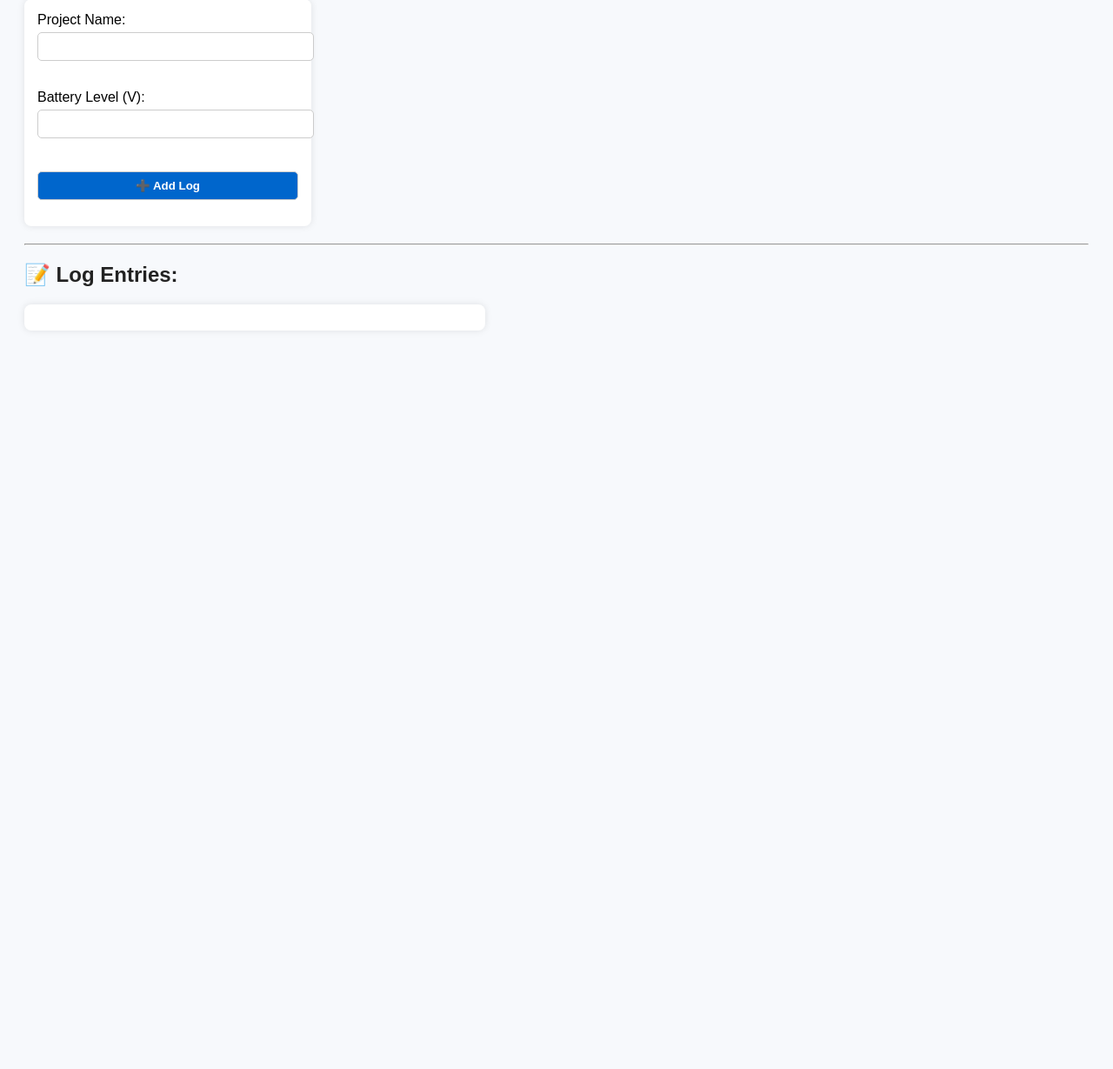
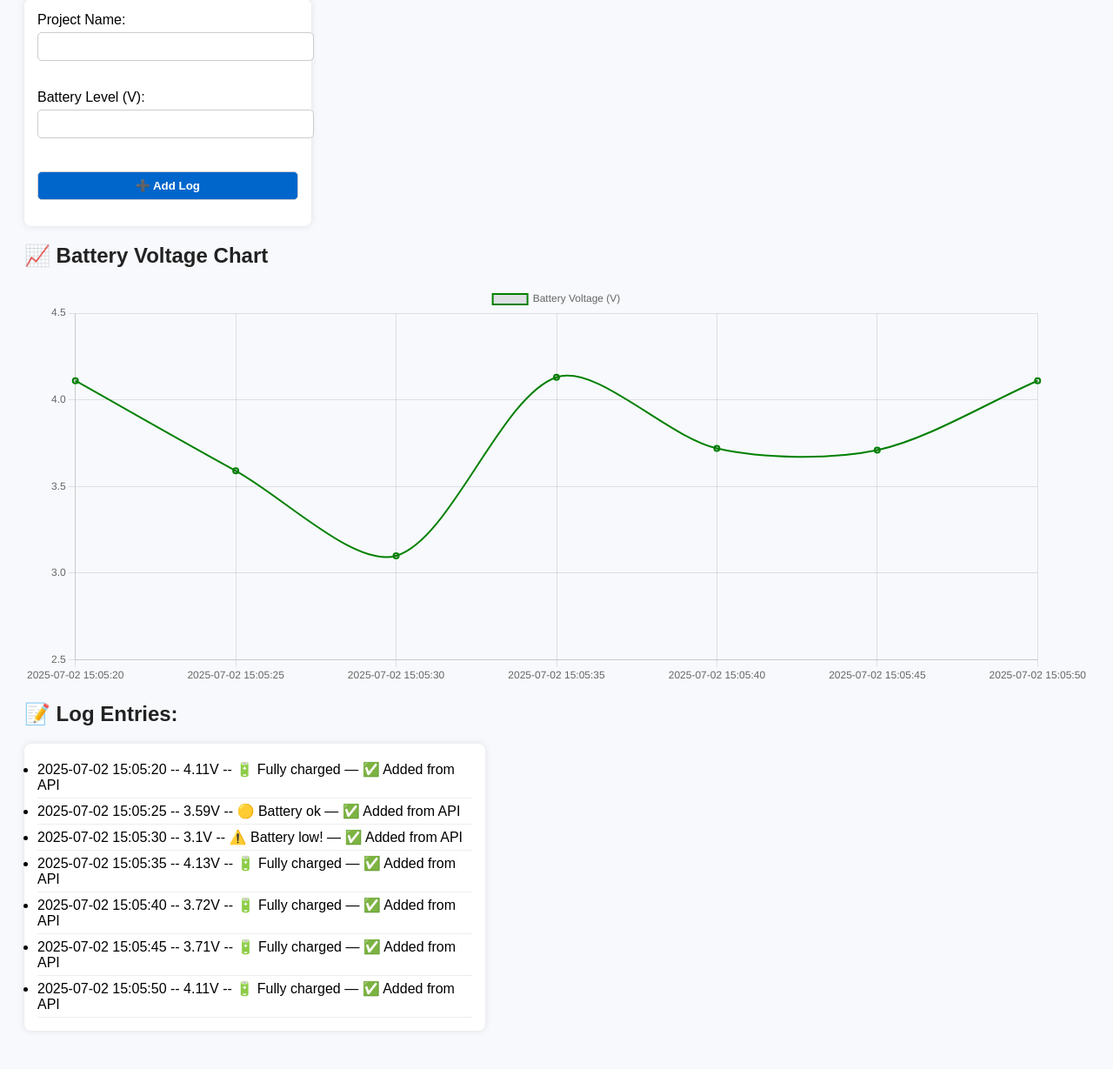
Before and after one commit to ayoola-gabriel/flask_app_demo, a Flask app: page / in a window 1280 px wide. Shown: the part 110-1339 px from the top of the page at 87% size. Before the commit the page ends 439 px from the top, so only its background shows below. Run offline with Flask 3, Linux system fonts and the light colour scheme.

Commit message:
Changed the interface to Chart

```diff
--- a/app.py
+++ b/app.py
@@ -1,17 +1,33 @@
 from flask import Flask, render_template, request, redirect, jsonify  # type: ignore
 import os
+
+API_KEY = "newnss-secret-key-with-flask-2025"
 
 app = Flask(__name__)
 
 @app.route('/')
 def home():
     if not os.path.exists('battery_log.txt'):
-        return render_template("form.html", logs=[])
+        return render_template("form.html", logs=[], voltages=[], timestamps=[])
 
     with open('battery_log.txt', 'r', encoding="utf-8") as file:
         logs = file.readlines()
 
-    return render_template("form.html", logs=logs)
+    voltages = []
+    timestamps = []
+
+    for line in logs:
+        parts = line.split("--")
+        if len(parts) >= 2:
+            try:
+                voltage_str = parts[1].strip().replace("V", "")
+                voltage = float(voltage_str)
+                voltages.append(voltage)
+                timestamps.append(parts[0].strip())
+            except:
+                pass
+
+    return render_template("form.html", logs=logs, voltages=voltages, timestamps=timestamps)
 
 @app.route('/add', methods=['POST'])
 def add_log():
@@ -32,9 +48,15 @@ def add_log():
 
 @app.route("/api/logs", methods=['POST'])
 def api_log():
+    auth_key = request.headers.get("x-api-key")
+
+    if auth_key != API_KEY:
+        return jsonify({"error": "Unauthorized"}), 401
+
+
     data = request.get_json()
     name = data.get("name")
-    battery = data.get("battery")
+    battery = float(data.get("battery"))
 
     # if not name or not isinstance(battery, (int, float)):
     #     return jsonify({"error": "Invalid input"}), 400
@@ -47,7 +69,7 @@ def api_log():
         status = "⚠️ Battery low!"
 
     with open('battery_log.txt', 'a', encoding="utf-8") as file:
-        file.write(f"{name} - {battery}V - {status} — ✅ Added from API\n")
+        file.write(f"{name} -- {battery}V -- {status} — ✅ Added from API\n")
 
     return jsonify({"message": "Data received successfully"}), 200
 
--- a/battery_log.txt
+++ b/battery_log.txt
@@ -0,0 +1,7 @@
+2025-07-02 15:05:20 -- 4.11V -- 🔋 Fully charged — ✅ Added from API
+2025-07-02 15:05:25 -- 3.59V -- 🟡 Battery ok — ✅ Added from API
+2025-07-02 15:05:30 -- 3.1V -- ⚠️ Battery low! — ✅ Added from API
+2025-07-02 15:05:35 -- 4.13V -- 🔋 Fully charged — ✅ Added from API
+2025-07-02 15:05:40 -- 3.72V -- 🔋 Fully charged — ✅ Added from API
+2025-07-02 15:05:45 -- 3.71V -- 🔋 Fully charged — ✅ Added from API
+2025-07-02 15:05:50 -- 4.11V -- 🔋 Fully charged — ✅ Added from API
--- a/templates/form.html
+++ b/templates/form.html
@@ -1,13 +1,14 @@
 <!DOCTYPE html>
 <html>
 <head>
-    <title>Battery Log Form</title>
+    <title>Battery Log Dashboard</title>
     <link rel="stylesheet" href="{{ url_for('static', filename='style.css') }}">
 </head>
 <body>
     <h1>📊 Battery Log</h1>
 
-    <form action="/add" method="post">
+    <!-- 🔌 Form -->
+     <form action="/add" method="post">
         <label>Project Name:</label><br>
         <input type="text" name="name" required><br><br>
 
@@ -17,21 +18,54 @@
         <button type="submit">➕ Add Log</button>
     </form>
 
-    <hr>
+    <!-- 📈 Battery Voltage Chart -->
+    <h2>📈 Battery Voltage Chart</h2>
+    <canvas id="voltageChart" width="400" height="150"></canvas>
 
+    <script src="https://cdn.jsdelivr.net/npm/chart.js"></script>
+    <script>
+        window.addEventListener('DOMContentLoaded', function() {
+
+
+        const ctx = document.getElementById('voltageChart').getContext('2d');
+        const chart = new Chart(ctx, {
+            type: 'line',
+            data: {
+                labels: {{ timestamps | tojson}},
+                datasets: [{
+                    label: 'Battery Voltage (V)',
+                    data: {{ voltages | tojson}},
+                    borderColor: 'green',
+                    borderWidth: 2,
+                    tension: 0.3,
+                    fill: false
+                }]
+            },
+            options: {
+                scales: {
+                    y: {
+                        min: 2.5,
+                        max: 4.5
+                    }
+                }
+            }
+        });
+     });
+    </script>
+
+    <!-- 🔄 Auto-refresh every 10 seconds -->
+    <script>
+        setTimeout(function () {
+            window.location.reload();
+        }, 10000);
+    </script>
+
+     <!-- 📝 Log Entries -->
     <h2>📝 Log Entries:</h2>
     <ul>
         {% for line in logs %}
-        <li>{{ line }}</li>
+            <li>{{ line }}</li>
         {% endfor %}
     </ul>
-
-    <script>
-        setTimeout(function() {
-            window.location.reload();
-        }, 5000); // Refresh every 5 seconds
-    </script>
-
-
 </body>
 </html>
```
Also changed, not shown: send_data.py (+8 -3 lines).
